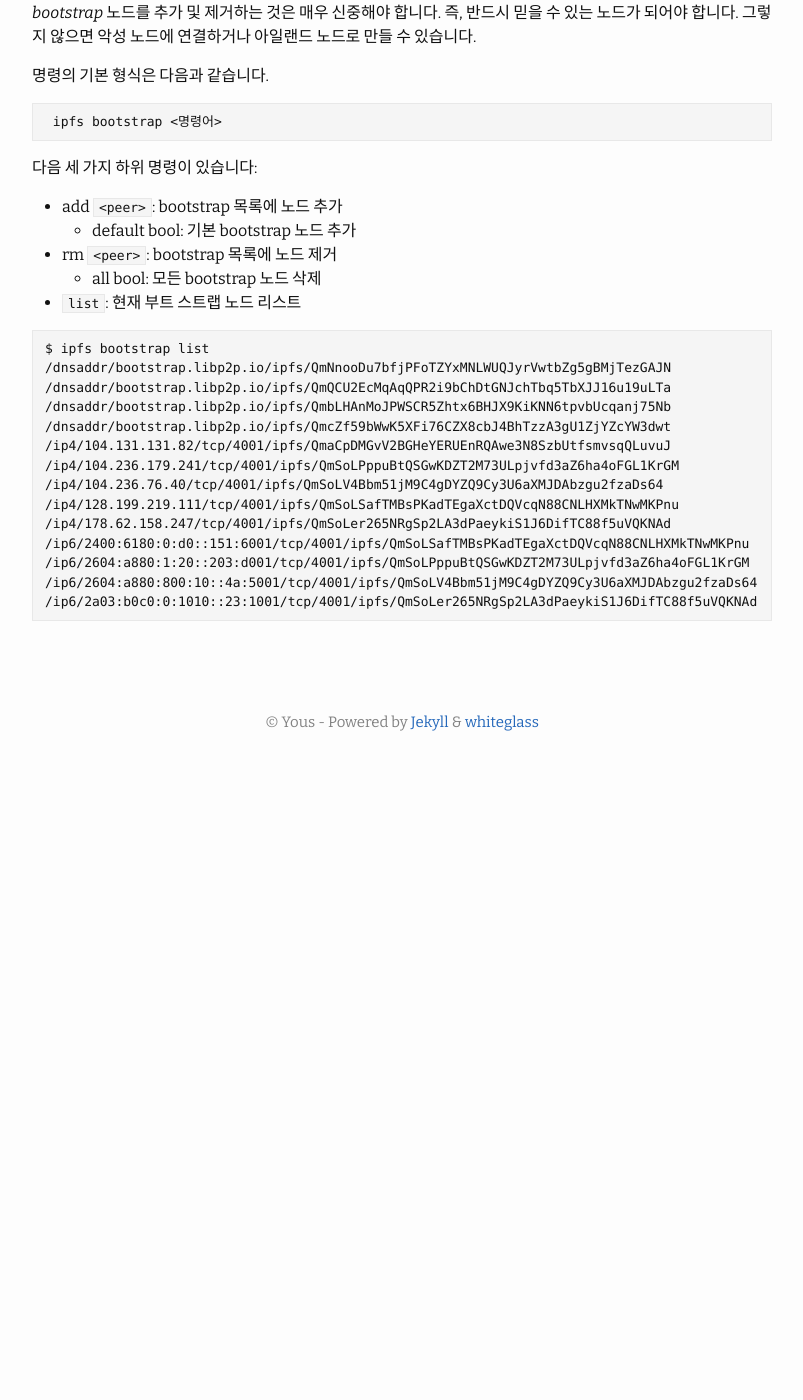
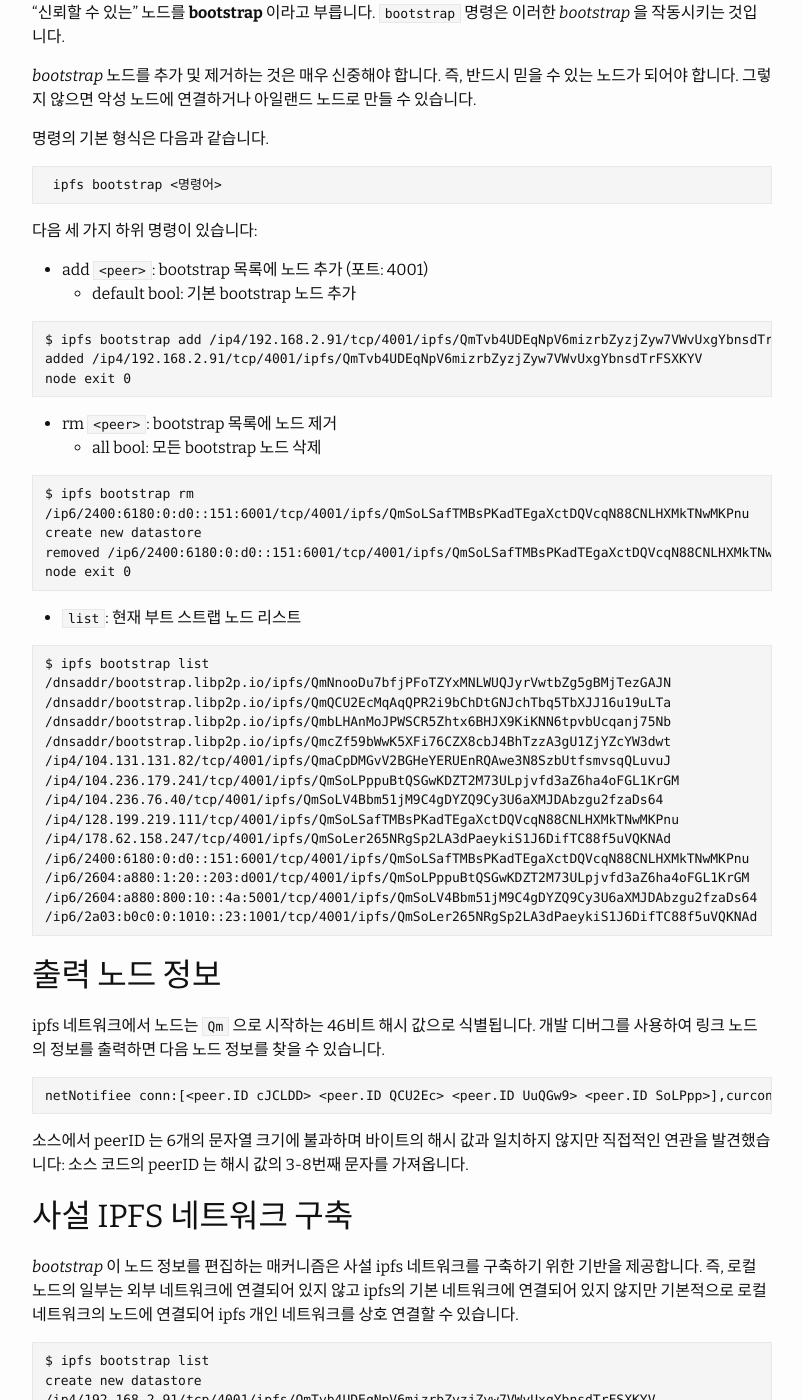
Before and after one commit to uni2u/uni2u.github.io, a Jekyll site: the page built from _posts/2019-03-29-IPFS_bootstrap.md, in a window 1280 px wide and 1400 px high, scrolled down 486 px. Shown: the whole window, without its empty margins (238-1041 px from the left). Built offline with Jekyll 4.4.1, drawn with Linux system fonts in a browser that asks for light colours; before the commit the page ends 1264 px from its top, so only the background shows below that; some of the changed text lies outside the part shown.

Commit message:
ipfs bootstrap

````diff
--- a/_posts/2019-03-29-IPFS_bootstrap.md
+++ b/_posts/2019-03-29-IPFS_bootstrap.md
@@ -12,6 +12,8 @@
 ---
 
 # IPFS bootstrap
+
+ipfs 네트워크에서 로컬 노드가 시작된 후 공식적으로 제공되는 기본 노드에 대한 링크를 수신하게 되며 IPFS 에서 제공하는 주 네트워크와의 링크가 생성됩니다.
 
 ipfs 네트워크에서 다른 노드에 연결하려고 할 때 다음과 같은 프로세스가 발생합니다.
 
@@ -30,11 +32,25 @@
 
 다음 세 가지 하위 명령이 있습니다:
 
-- add `<peer>`: bootstrap 목록에 노드 추가
+- add `<peer>`: bootstrap 목록에 노드 추가 (포트: 4001)
   - default bool: 기본 bootstrap 노드 추가
+
+```
+$ ipfs bootstrap add /ip4/192.168.2.91/tcp/4001/ipfs/QmTvb4UDEqNpV6mizrbZyzjZyw7VWvUxgYbnsdTrFSXKYV
+added /ip4/192.168.2.91/tcp/4001/ipfs/QmTvb4UDEqNpV6mizrbZyzjZyw7VWvUxgYbnsdTrFSXKYV
+node exit 0
+```
 
 - rm `<peer>`: bootstrap 목록에 노드 제거
   - all bool: 모든 bootstrap 노드 삭제
+
+```
+$ ipfs bootstrap rm
+/ip6/2400:6180:0:d0::151:6001/tcp/4001/ipfs/QmSoLSafTMBsPKadTEgaXctDQVcqN88CNLHXMkTNwMKPnu
+create new datastore
+removed /ip6/2400:6180:0:d0::151:6001/tcp/4001/ipfs/QmSoLSafTMBsPKadTEgaXctDQVcqN88CNLHXMkTNwMKPnu
+node exit 0
+```
 
 - `list`: 현재 부트 스트랩 노드 리스트
 
@@ -54,3 +70,32 @@
 /ip6/2604:a880:800:10::4a:5001/tcp/4001/ipfs/QmSoLV4Bbm51jM9C4gDYZQ9Cy3U6aXMJDAbzgu2fzaDs64
 /ip6/2a03:b0c0:0:1010::23:1001/tcp/4001/ipfs/QmSoLer265NRgSp2LA3dPaeykiS1J6DifTC88f5uVQKNAd
 ```
+
+## 출력 노드 정보
+
+ipfs 네트워크에서 노드는 `Qm` 으로 시작하는 46비트 해시 값으로 식별됩니다. 개발 디버그를 사용하여 링크 노드의 정보를 출력하면 다음 노드 정보를 찾을 수 있습니다.
+
+```
+netNotifiee conn:[<peer.ID cJCLDD> <peer.ID QCU2Ec> <peer.ID UuQGw9> <peer.ID SoLPpp>],curconn:<peer.ID SoLPpp>
+```
+
+소스에서 peerID 는 6개의 문자열 크기에 불과하며 바이트의 해시 값과 일치하지 않지만 직접적인 연관을 발견했습니다: 소스 코드의 peerID 는 해시 값의 3-8번째 문자를 가져옵니다.
+
+## 사설 IPFS 네트워크 구축
+
+_bootstrap_ 이 노드 정보를 편집하는 매커니즘은 사설 ipfs 네트워크를 구축하기 위한 기반을 제공합니다. 즉, 로컬 노드의 일부는 외부 네트워크에 연결되어 있지 않고 ipfs의 기본 네트워크에 연결되어 있지 않지만 기본적으로 로컬 네트워크의 노드에 연결되어 ipfs 개인 네트워크를 상호 연결할 수 있습니다.
+
+```
+$ ipfs bootstrap list
+create new datastore
+/ip4/192.168.2.91/tcp/4001/ipfs/QmTvb4UDEqNpV6mizrbZyzjZyw7VWvUxgYbnsdTrFSXKYV
+node exit 0
+```
+
+![ipfs bootstrap 연동](/images/ipfs_bootstrap01.png)
+
+위 그림과 같이 노드는 파일 해시를 통해 네트워크에서 해당 파일을 찾을 수 있고 파란색 노드는 노란색 노드를 통해 빨간색 노드에 저장된 파일을 찾을 수 있습니다. 노란색으로 연결된 노드가 빨간색 네트워크에 대한 연결을 삭제하면 파란색 부분은 다음 그림과 같이 사설 IPFS 네트워크를 형성합니다.
+
+![ipfs bootstrap 노드 삭제](/images/ipfs_bootstrap01.png)
+
+위 그림의 사설 IPFS 네트워크는 _bootstrap_ 을 통해 구현됩니다.
````
